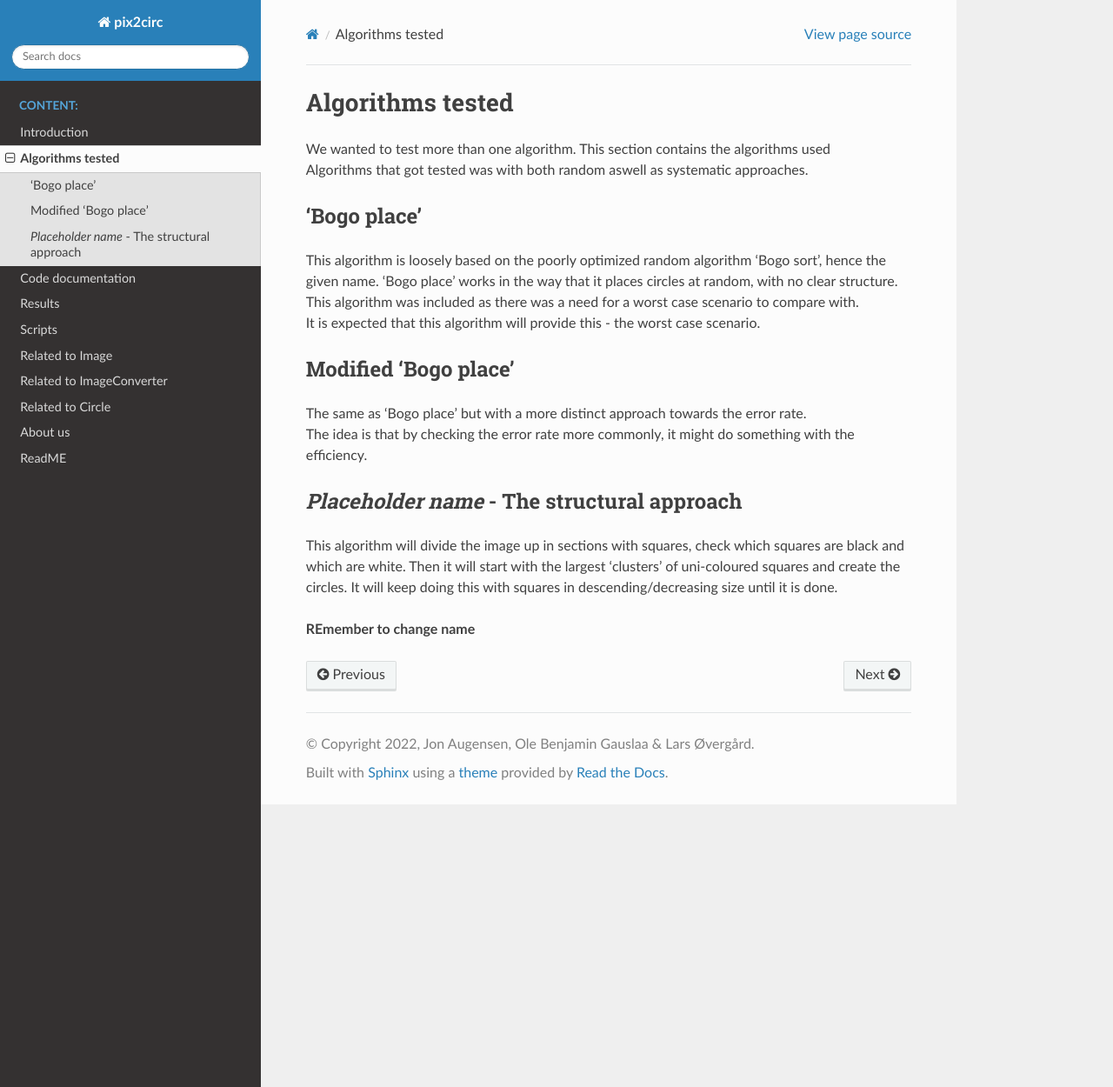
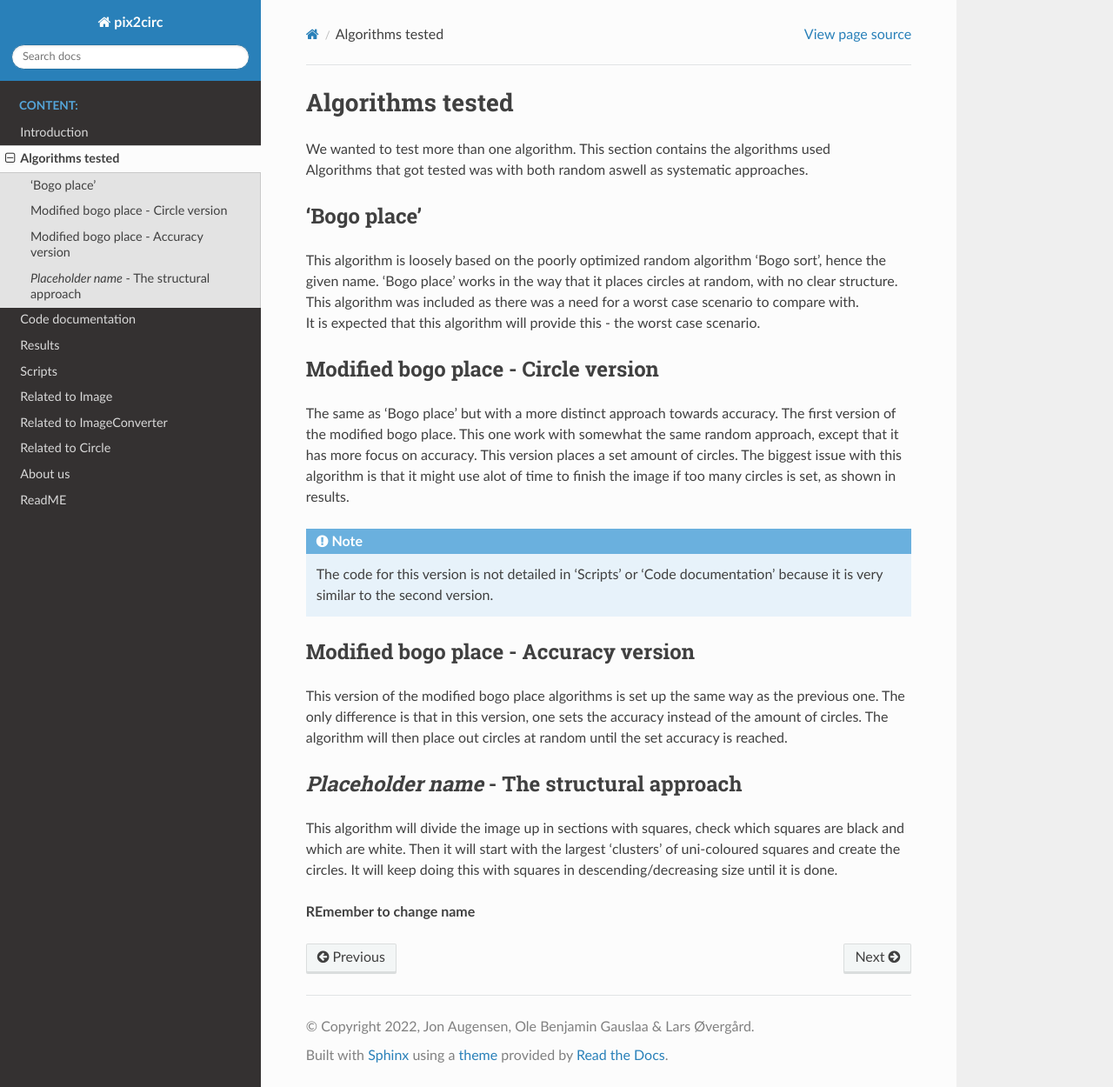
Before and after one commit to ubergard/pix2circ, a Sphinx documentation site: the page built from docs/algorithms.rst, in a window 1280 px wide and 1250 px high. Shown: the whole window at 87% size. Built offline with Sphinx 7.4.7 and the Read the Docs theme 2.0.0, drawn with Linux system fonts in a browser that asks for light colours.

Commit message:
Docs: polishing, push to pull new algorithms

```diff
--- a/docs/algorithms.rst
+++ b/docs/algorithms.rst
@@ -12,11 +12,22 @@ It is expected that this algorithm will provide this - the worst case scenario.
 
 
 
-Modified 'Bogo place'
------------------------
-The same as 'Bogo place' but with a more distinct approach towards the error rate. |br|
-The idea is that by checking the error rate more commonly, it might do something with the efficiency. |br|
+Modified bogo place - Circle version
+-----------------------------------------------
+The same as 'Bogo place' but with a more distinct approach towards accuracy.
+The first version of the modified bogo place. This one work with somewhat the same random approach, except that
+it has more focus on accuracy. This version places a set amount of circles. The biggest issue with this algorithm is that
+it might use alot of time to finish the image if too many circles is set, as shown in results. |br|
 
+.. note:: The code for this version is not detailed in 'Scripts' or 'Code documentation' because it is very similar to the second version.
+
+
+
+Modified bogo place - Accuracy version
+---------------------------------------
+This version of the modified bogo place algorithms is set up the same way as the previous one. The only difference is
+that in this version, one sets the accuracy instead of the amount of circles. The algorithm will then place out circles at random
+until the set accuracy is reached.
 
 *Placeholder name* - The structural approach
 -------------------------------------------------
```
Also changed, not shown: docs/code_doc.rst (+11 -0 lines), docs/results.rst (+10 -13 lines), 1 other file.
